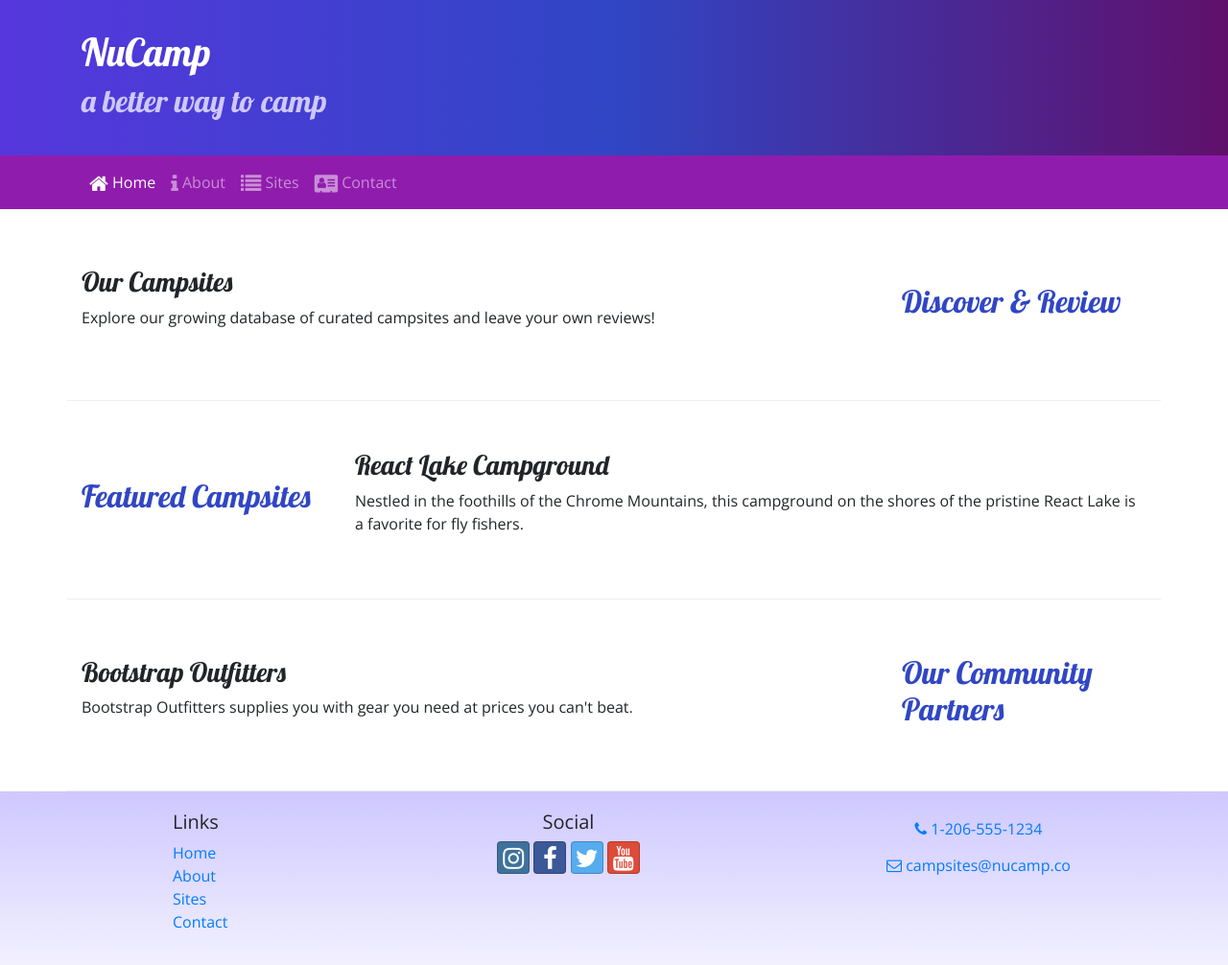
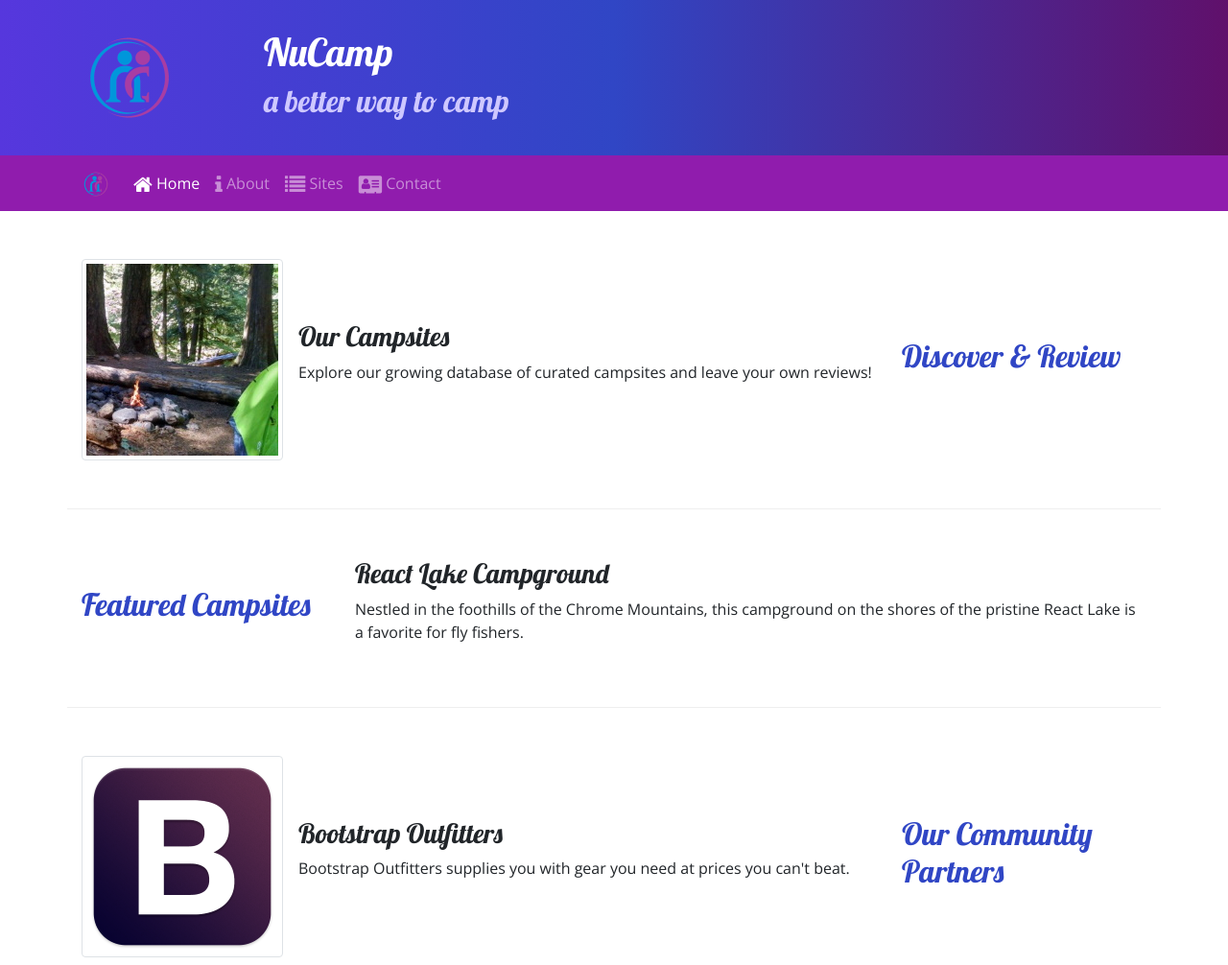
Before and after one commit to robelmes1/NUCAMPSITE, a website: page index.html in a window 1280 px wide. Shown: the top 1006 px of the page at 96% size. Drawn offline with nearby package versions, Linux system fonts and the light colour scheme.

Commit message:
Images and Media

```diff
--- a/index.html
+++ b/index.html
@@ -18,6 +18,9 @@
     <header class="jumbotron jumbotron-fluid">
         <div class="container">
             <div class="row">
+                <div class="col-4 col-sm-3 col-md-2 align-self-center">
+                    <img src="img/logo.png" class="img-fluid">
+                </div>
                 <div class="col">
                     <h1>NuCamp</h1>
                     <h2>a better way to camp </h2>
@@ -28,6 +31,7 @@
     <!-- Navigation bar -->
     <nav class="navbar navbar-expand-sm navbar-dark sticky-top">
         <div class="container">
+            <a class="navbar-brand"  href="#"> <img src="img/logo.png" height="30" width="30" alt="Nucamp logo"></a>
             <button class="navbar-toggler ml-auto" type="button" data-toggle="collapse" data-target="#nucampNavbar">
                 <span class="navbar-toggler-icon"> </span>
             </button>
@@ -48,9 +52,14 @@
                 <h2>Discover & Review </h2>
             </div>
             <div class="col">
+                <div class="media">
+                     <img src="img/breadcrumb-trail-thumb.jpg" alt="Breadcrumb Trail" class="d-flex mr-3 img-thumbnail">
+                     <div class="media-body align-self-center">
                 <h3>Our Campsites </h3>
                 <p class="d-none d-sm-block">Explore our growing database of curated campsites and leave your own
                     reviews! </p>
+                </div>
+                </div>
             </div>
         </div>
 
@@ -70,11 +79,14 @@
             <div class="col-sm-4 order-sm-last col-md-3">
                 <h2>Our Community Partners</h2>
             </div>
-
             <div class="col">
-                <h3>Bootstrap Outfitters</h3>
-                <p class="d-none d-sm-block">Bootstrap Outfitters supplies you with gear you need at prices you can't
-                    beat.</p>
+                <div class="media">
+                    <img class="d-flex mr-3 img-thumbnail" src="img/bootstrap-thumb.png" alt="Bootstrap Outfitters">
+                <div class="media-body align-self-center">
+                    <h3>Bootstrap Outfitters</h3>
+                    <p class="d-none d-sm-block">Bootstrap Outfitters supplies you with gear you need at prices you can't
+                        beat.</p>
+                </div>
             </div>
         </div>
     </div>
```
Also changed, not shown: aboutus.html (+5 -0 lines), contactus.html (+4 -0 lines), img/bootstrap-thumb.png (added), img/breadcrumb-trail-thumb.jpg (added), img/breadcrumb-trail.jpg (added), img/chrome-river-thumb.jpg (added), img/chrome-river.jpg (added), img/logo.png (added), img/react-lake-thumb.jpg (added), img/react-lake.jpg (added).
